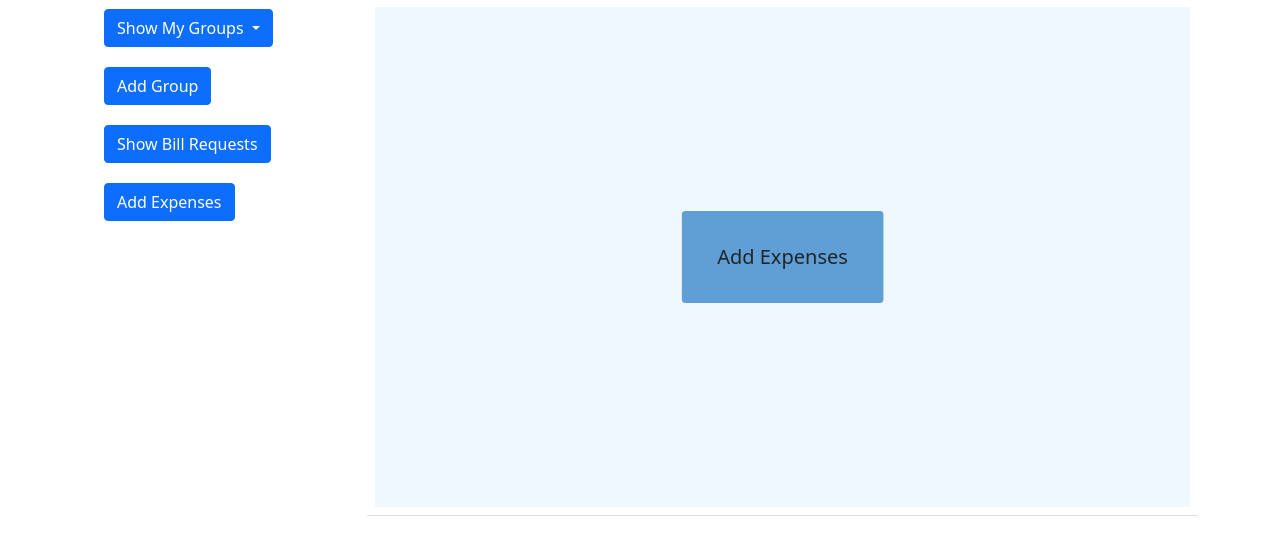
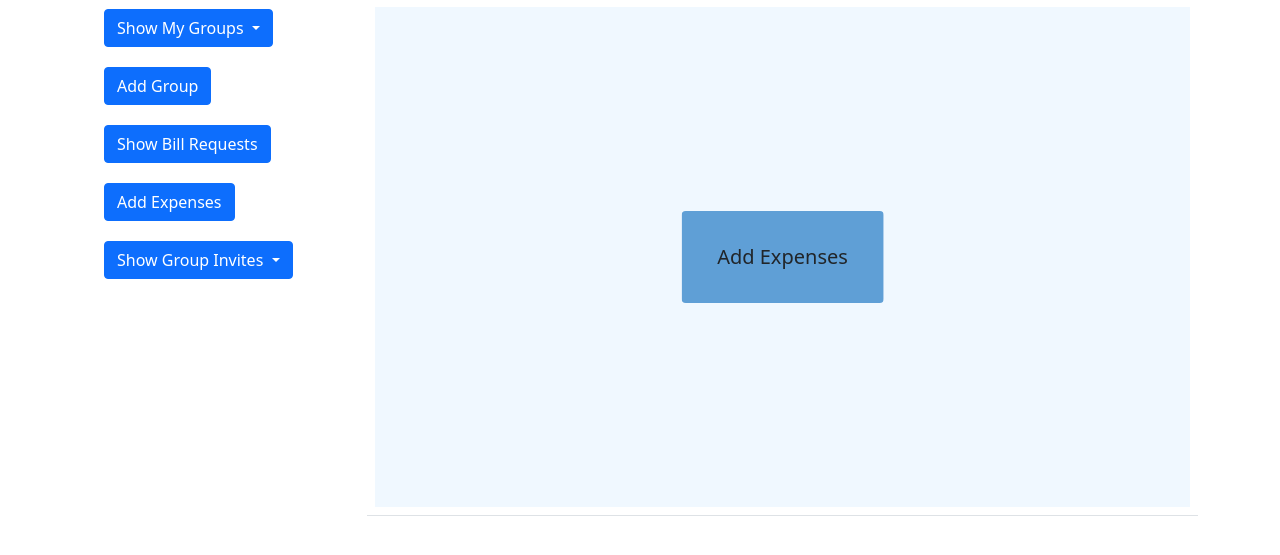
Before and after one commit to Parth971/ET, a Django app: page /add_group/ in a window 1280 px wide. Shown: the part 125-680 px from the top of the page. Run offline with Django 4.2, Linux system fonts and the light colour scheme; a user stored in the database is signed in; data comes from the database, SQL or seed files in the repository; both versions use the stored data as it was after the commit; some libraries are stand-ins or nearby versions.

Commit message:
Added grp_id to bill table

```diff
--- a/Final Project Code/home/models.py
+++ b/Final Project Code/home/models.py
@@ -26,6 +26,7 @@ class Group_Membership(models.Model):
 
 class Bill(models.Model):
     bill_name = models.CharField(max_length=20, default='bill-name')
+    group_id = models.ForeignKey(Group, on_delete=models.CASCADE, default=None)
     amount = models.IntegerField()
     split_type = models.CharField(max_length=20, default='EQUAL')
     date = models.DateTimeField()
--- a/Final Project Code/home/views.py
+++ b/Final Project Code/home/views.py
@@ -28,46 +28,6 @@ from django.utils.encoding import force_bytes
 
 
 # helper funtions
-def check(email):
-    regex = r'\b[A-Za-z0-9._%+-]+@[A-Za-z0-9.-]+\.[A-Z|a-z]{2,}\b'
-    if(re.fullmatch(regex, email)):
-        return 1
-    return 0
-
-def password_check(passwd):
-
-    SpecialSym =['$', '@', '#', '%']
-    val = True
-
-    if len(passwd) < 6:
-        print('length should be at least 6')
-        val = False
-
-    if len(passwd) > 20:
-        print('length should be not be greater than 8')
-        val = False
-
-    if not any(char.isdigit() for char in passwd):
-        print('Password should have at least one numeral')
-        val = False
-
-    if not any(char.isupper() for char in passwd):
-        print('Password should have at least one uppercase letter')
-        val = False
-
-    if not any(char.islower() for char in passwd):
-        print('Password should have at least one lowercase letter')
-        val = False
-
-    if not any(char in SpecialSym for char in passwd):
-        print('Password should have at least one of the symbols $@#')
-        val = False
-    if val:
-        return val
-
-def is_phone_valid(s):
-    Pattern = re.compile("(0|91)?[7-9][0-9]{9}")
-    return Pattern.match(s)
 
 def get_paid_debts(current_paid_amount, must_pay):
     if current_paid_amount >= must_pay:
@@ -147,6 +107,7 @@ def accept_reject_friend_request(request):
                 'message' : 'Accept request Failed - ' + str(e)
             }
             json_data = json.dumps(data)
+            return json_data
     else:
         try:
             current_activity = Activity.objects.get(id=activity_id)
@@ -191,13 +152,15 @@ def add_expense(request):
 
         d = datetime.strptime(dt, '%Y-%m-%dT%H:%M')
 
-        b = Bill(bill_name=expense_name, status='PENDING', date=d, amount=total_amount, split_type=split_type)
-        b.save()
+
 
         friend = CustomUser.objects.get(id=friend_id)
 
         friend_row = Friend.objects.filter(Q(friend1=friend, friend2=request.user) | Q(friend1=request.user, friend2=friend))[0]
         grp = friend_row.group_id
+
+        b = Bill(bill_name=expense_name, group_id=grp, status='PENDING', date=d, amount=total_amount, split_type=split_type)
+        b.save()
 
         activity = Activity(user_id=friend, sender_id=request.user, group_id=grp, bill_id=b, message_type='EXPENSE', message=message, status='PENDING', date=datetime.now() )
         activity.save()
@@ -224,7 +187,6 @@ def add_expense(request):
         json_data = json.dumps(data)
 
     return json_data
-
 
 def get_bills_of_my_friend(request):
 
@@ -382,45 +344,47 @@ def add_new_group(request):
 
         # check if group with this members already exists or not
 
-        my_groups = Group_Membership.objects.filter(user_id=request.user).values_list('group_id', flat=True)
+        # my_groups = Group_Membership.objects.filter(user_id=request.user).values_list('group_id', flat=True)
         # 2 -> 43 45 46
         # 1 -> 43 45
         # 5 -> 43 46
 
-        temp_members = mem_list + [request.user.id]
+        # temp_members = mem_list + [request.user.id]
         # print('temp_members', temp_members)
         # print('my_groups', my_groups)
-        for m_grp in my_groups:
+        # for m_grp in my_groups:
             # print(m_grp)
-            g = Group_Membership.objects.filter(group_id_id=m_grp).values_list('user_id', flat=True)
-            if sorted(list(g)) == sorted(temp_members):
+            # g = Group_Membership.objects.filter(group_id_id=m_grp).values_list('user_id', flat=True)
+            # if sorted(list(g)) == sorted(temp_members):
                 # grp already exists
-                data = {
-                    'message' : 'Group already exists.',
-                    'status': 'Failed'
-                }
-                json_data = json.dumps(data)
-                break
-        else:
-            grp = Group(group_name=grp_name, status='ACTIVE', date=datetime.now())
-            grp.save()
+                # data = {
+                #     'message' : 'Group already exists.',
+                #     'status': 'Failed'
+                # }
+                # json_data = json.dumps(data)
+                # break
+        # else:
+        grp = Group(group_name=grp_name, status='ACTIVE', date=datetime.now())
+        grp.save()
+        my_gm = Group_Membership(user_id_id=request.user.id, group_id=grp)
+        my_gm.save()
 
-            bulk_gms = [Group_Membership(user_id_id=id, group_id=grp) for id in mem_list]
-            bulk_gms.append(Group_Membership(user_id_id=request.user.id, group_id=grp))
-            Group_Membership.objects.bulk_create(bulk_gms)
+        # bulk_gms = [Group_Membership(user_id_id=id, group_id=grp) for id in mem_list]
+        # bulk_gms.append(Group_Membership(user_id_id=request.user.id, group_id=grp))
+        # Group_Membership.objects.bulk_create(bulk_gms)
 
-            notifications = [Activity(user_id_id=m_id, sender_id=request.user, group_id=grp, message_type='GROUP_CREATED', message='You have been added.', status='ACTIVE', date=datetime.now()) for m_id in mem_list]
-            Activity.objects.bulk_create(notifications)
+        notifications = [Activity(user_id_id=m_id, sender_id=request.user, group_id=grp, message_type='GROUP_INVITE', message='ACCEPT AND JOIN GROUP.', status='PENDING', date=datetime.now()) for m_id in mem_list]
+        Activity.objects.bulk_create(notifications)
 
-            data = {
-                'message' : 'Group Created.',
-                'status': 'Success'
-            }
-            json_data = json.dumps(data)
+        data = {
+            'message' : 'Group Invite sent.',
+            'status': 'Success'
+        }
+        json_data = json.dumps(data)
 
     except IntegrityError as e:
         data = {
-            'message' : 'Group not Created due to ' + str(e),
+            'message' : 'Group Invite failed due to ' + str(e),
             'status': 'Failed'
         }
         json_data = json.dumps(data)
@@ -432,6 +396,13 @@ def get_grp_details(request):
 
     grp_id = int(request.POST.get('group_id'))
 
+    grp_members = Group_Membership.objects.select_related('user_id', 'group_id').filter(group_id_id=grp_id).values_list('user_id__id', 'user_id__username', 'group_id_id', 'group_id__group_name')
+    print(grp_members)
+
+    print(grp_id)
+    grp_settlements = Settlement.objects.select_related('user_id', 'group_id', 'bill_id').filter(user_id=request.user, group_id_id=grp_id).values('user_id__id', 'user_id__username', 'group_id_id', 'group_id__group_name', 'bill_id__id', 'bill_id__bill_name', 'bill_id__amount', 'bill_id__split_type', 'bill_id__date', 'bill_id__status', 'paid', 'must_pay', 'debt', 'bill_id__amount')
+
+
 
     data = {
         'message' : 'testing '
@@ -439,7 +410,6 @@ def get_grp_details(request):
     json_data = json.dumps(data)
 
     return json_data
-
 
 def add_group_expense(request):
 
@@ -459,7 +429,10 @@ def add_group_expense(request):
     try:
         d = datetime.strptime(dt, '%Y-%m-%dT%H:%M')
 
-        b = Bill(bill_name=expense_name, status='PENDING', date=d, amount=total_amount, split_type=split_type)
+        bill_status = 'PENDING'
+        if not members:
+            bill_status = 'SETTLED'
+        b = Bill(bill_name=expense_name, group_id_id=group_id, status=bill_status, date=d, amount=total_amount, split_type=split_type)
         b.save()
 
         act_bulk = [Activity(user_id_id=int(mem), sender_id=request.user, group_id_id=group_id, bill_id=b, message_type='EXPENSE', message=message, status='PENDING', date=datetime.now()) for mem in members if int(mem) != request.user.id]
@@ -473,11 +446,12 @@ def add_group_expense(request):
                 remains += amount-int(amount)
 
             for mem_id in member_must_pay_amount_dic:
+                if remains == 0:
+                    break
                 if member_must_pay_amount_dic[mem_id] != 0:
                     member_must_pay_amount_dic[mem_id] += 1
                     remains -= 1
-                if remains == 0:
-                    break
+
 
         settles =[]
         for member in members:
@@ -498,12 +472,51 @@ def add_group_expense(request):
 
     return json_data
 
+def accept_reject_group_invite(request):
+    group_id = request.POST.get('group_id')
+    state = request.POST.get('state')
+
+    print(group_id)
+    print(state)
+    if state == 'Accept':
+        try:
+            current_activity = Activity.objects.get(group_id_id=int(group_id), user_id=request.user, message_type='GROUP_INVITE')
+            current_activity.status = 'ACCEPTED'
+            current_activity.save()
+
+            my_gm = Group_Membership(user_id_id=request.user.id, group_id_id=int(group_id))
+            my_gm.save()
+
+        except IntegrityError as e:
+            data = {
+                'message' : 'Accept Group invite Failed - ' + str(e)
+            }
+            json_data = json.dumps(data)
+            return json_data
+    else:
+        pass
+        try:
+            current_activity = Activity.objects.get(group_id_id=int(group_id), user_id=request.user, message_type='GROUP_INVITE')
+            current_activity.status = 'REJECTED'
+            current_activity.save()
+        except IntegrityError as e:
+            data = {
+                'message' : 'Reject request Failed - '+str(e)
+            }
+            json_data = json.dumps(data)
+            return json_data
+
+    data = {
+        'message' : state + 'ed Done.'
+    }
+    json_data = json.dumps(data)
+
+    return json_data
+
+
 
 # Create your views here.
-
 def home(request):
-
-
     if request.user.is_authenticated:
         return redirect('dashboard')
 
@@ -566,7 +579,37 @@ def logout_handler(request):
 def dashboard(request):
     if not request.user.is_authenticated:
         return redirect('home')
-    return render(request, 'home/dashboard.html')
+
+
+    # All Friends List
+    friends_list = []
+
+    all_friends1 = Friend.objects.filter(friend1=request.user, status='ACTIVE')
+    for i in all_friends1:
+        friends_list.append(i.friend2)
+
+    all_friends2 = Friend.objects.filter(friend2=request.user, status='ACTIVE')
+    for i in all_friends2:
+        friends_list.append(i.friend1)
+
+    # All Groups List
+    groups_list = my_groups = Group_Membership.objects.select_related('group_id').filter(user_id=request.user, group_id__status='ACTIVE').values_list('group_id_id', 'group_id__group_name')
+    groups_list = list(groups_list)
+
+    # friends_list = []
+    # groups_list = []
+    all_expenses_list = []
+    debts_list = []
+    recent_activity = []
+
+    context = {
+        'friends_list': friends_list,
+        'groups_list': groups_list,
+        'all_expenses_list': all_expenses_list,
+        'debts_list': debts_list,
+        'recent_activity': recent_activity
+    }
+    return render(request, 'home/dashboard.html', context)
 
 
 def add_friend(request):
@@ -669,6 +712,10 @@ def add_group(request):
         json_data = add_group_expense(request)
         return HttpResponse(json_data, content_type="application/json")
 
+    if request.method == 'POST' and request.POST.get('request_motive') == 'accept_reject_group_invite':
+        json_data = accept_reject_group_invite(request)
+        return HttpResponse(json_data, content_type="application/json")
+
 
     # current friends
     all_friends = []
@@ -682,17 +729,21 @@ def add_group(request):
         all_friends.append(i.friend1)
 
     # current groups
-    my_groups = Group_Membership.objects.select_related('group_id').filter(user_id=request.user).values_list('group_id_id', 'group_id__group_name')
+    my_groups = Group_Membership.objects.select_related('group_id').filter(user_id=request.user, group_id__status='ACTIVE').values_list('group_id_id', 'group_id__group_name')
 
     groups_members = {gid:list(Group_Membership.objects.filter(group_id=gid).values_list('user_id', 'user_id__username')) for gid, g_name in my_groups}
 
-    print(my_groups)
-    print(groups_members)
+    # group_invites
+    group_invites = Activity.objects.filter(user_id_id=request.user.id, message_type='GROUP_INVITE', status='PENDING')
+    # print(group_invites)
+
+
 
     context = {
         'all_friends': all_friends,
         'my_groups': list(my_groups),
-        'groups_members': json.dumps(groups_members)
+        'groups_members': json.dumps(groups_members),
+        'group_invites': group_invites
     }
     return render(request, 'home/add_group.html', context)
 
--- a/Final Project Code/static/home/js/add_group.js
+++ b/Final Project Code/static/home/js/add_group.js
@@ -459,4 +459,32 @@ $(document).ready(function () {
 
     });
 
+
+    $('.group_invites_target button').click(function () {
+        let state = $(this).text();
+        let current_id = $(this).parent()[0].id;
+
+        console.log(state);
+        console.log(current_id);
+
+
+        $.ajax({
+            url: url,
+            data: {
+                csrfmiddlewaretoken: crf_token,
+                state: "inactive",
+                'request_motive': 'accept_reject_group_invite',
+                'group_id': current_id,
+                'state': state
+            },
+            type: 'post',
+            success: function (result) {
+                console.log(result);
+                $('#' + current_id).remove();
+            },
+            failure: function () {
+                console.log('failed');
+            }
+        });
+    });
 });
--- a/Final Project Code/templates/home/add_group.html
+++ b/Final Project Code/templates/home/add_group.html
@@ -56,6 +56,27 @@
                                 data-bs-target="#addexpense">
                                 Add Expenses
                             </button>
+                        </div>
+                    </div>
+                    <div class="row">
+                        <div class="col">
+                            <div class="dropdown">
+								<button class="btn btn-primary dropdown-toggle" type="button" id="show_groups_invites"
+									data-bs-toggle="dropdown" aria-expanded="false">
+									Show Group Invites
+								</button>
+								<ul class="dropdown-menu" aria-labelledby="show_groups_invites">
+									{% for activity_object in group_invites %}
+									<li>
+										<div class="dropdown-item group_invites_target" id="{{ activity_object.group_id.id }}">
+                                            {{ activity_object.group_id.group_name }}
+                                            <button type="button" class="btn btn-primary">Accept</button>
+											<button type="button" class="btn btn-primary">Reject</button>
+                                        </div>
+									</li>
+									{% endfor %}
+								</ul>
+							</div>
                         </div>
                     </div>
 
```
Also changed, not shown: Final Project Code/db.sqlite3, Final Project Code/home/migrations/0004_bill_group_id.py (added), Final Project Code/home/migrations/0005_alter_bill_group_id.py (added), Final Project Code/home/migrations/0006_alter_bill_group_id.py (added).
